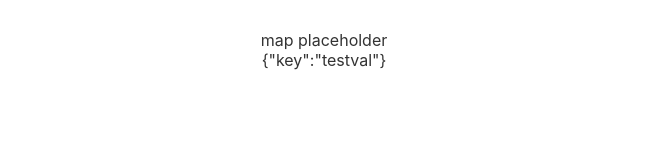
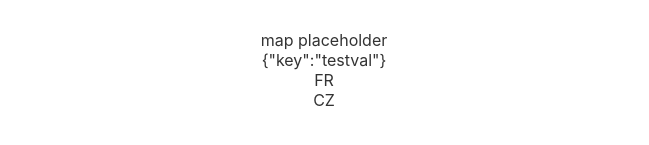
Before and after one commit to ppatrzyk/foreign-tourists, a Svelte app: page / in a window 1280 px wide. Shown: the part 157-302 px from the top of the page, without its empty margins (316-965 px from the left). Built offline with nearby package versions, Linux system fonts and the light colour scheme.

Commit message:
init country components

```diff
--- a/src/App.svelte
+++ b/src/App.svelte
@@ -1,10 +1,13 @@
 <script>
 	import Map from "./Map.svelte"
+	import Country from "./Country.svelte"
 </script>
 
 <main>
 	<h1>Foreign Tourists</h1>
 	<Map />
+	<Country country="FR" />
+	<Country country="CZ" />
 </main>
 
 <style>
--- /dev/null
+++ b/src/Country.svelte
@@ -0,0 +1,11 @@
+<script>
+	export let country;
+</script>
+
+<main>
+	<div>{country}</div>
+</main>
+
+<style>
+
+</style>
```
